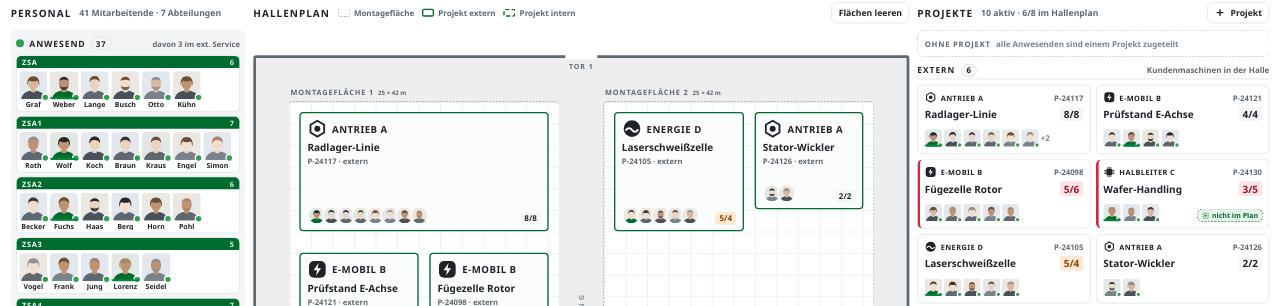
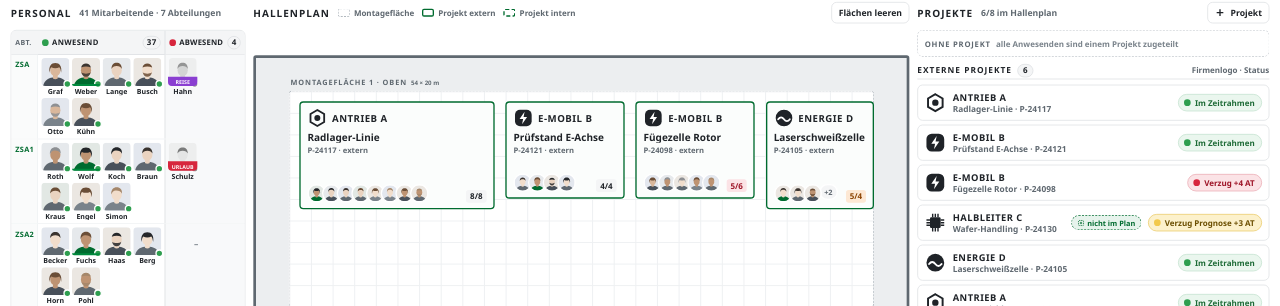
Before and after one commit to lenski84/test-data1, a plain HTML site: page montageboard/index.html in a window 1280 px wide. Shown: the part 90-396 px from the top of the page. Drawn offline with Linux system fonts and the light colour scheme.

Commit message:
Montageboard: Flächen oben/unten, Personal-Tabelle, Projektliste mit Status
- Hallenplan: Montagefläche 1 oben, Montagefläche 2 unten, Hauptgang dazwischen
- Personal als Tabelle: Abteilung | Anwesend | Abwesend nebeneinander
- Externe und interne Projekte als Liste mit Firmenlogo und Status
  (im Zeitrahmen / Verzug Prognose / Verzug), Service nur mit Personen

Co-Authored-By: Claude Opus 5.5 <noreply@anthropic.com>
Claude-Session: https://claude.ai/code/session_01FF7tkQzNvBLpewGBDK23vb

```diff
--- a/montageboard/index.html
+++ b/montageboard/index.html
@@ -124,6 +124,48 @@ input{font:inherit}
 .dim .pt.hit .ph-img{box-shadow:0 0 0 2px var(--white),0 0 0 4px var(--green-dk)}
 .dragging{opacity:.35}
 .drop-note{border:1.5px dashed var(--line-2);border-radius:var(--r);padding:8px;font-size:12px;font-weight:600;color:var(--text-2);text-align:center}
+
+/* Tabelle Anwesend | Abwesend */
+.ptab{background:var(--white);border:1px solid var(--line);border-radius:var(--r);overflow:hidden;flex:none}
+.pt-h,.prow{display:grid;grid-template-columns:40px minmax(0,1fr) 120px}
+.pt-h{height:36px;background:var(--surface);border-bottom:1px solid var(--line);font-size:11.5px;font-weight:800;letter-spacing:.05em;text-transform:uppercase}
+.pt-h > span{display:flex;align-items:center;gap:5px;padding:0 6px;min-width:0}
+.pt-h > span:first-child{font-size:10.5px;color:var(--text-2);letter-spacing:.04em}
+.pt-h i{width:10px;height:10px;border-radius:50%;flex:none}
+.pt-h .count{margin-left:auto;min-width:20px;padding:0 5px}
+.pt-h .c-ab{letter-spacing:.02em}
+.pt-h .c-ab,.prow .c-ab{border-left:1px solid var(--line)}
+.prow{border-bottom:1px solid #EEF0F2}
+.prow:last-child{border-bottom:0}
+.prow .dl{padding:8px 0 0 6px;line-height:13px;font-size:11px;font-weight:800;letter-spacing:.04em;color:var(--green-dk);border-right:1px solid #EEF0F2;background:#FAFBFB}
+.prow .c-an,.prow .c-ab{display:flex;flex-wrap:wrap;gap:4px;padding:5px 5px;align-content:flex-start;min-height:62px;min-width:0}
+.prow .c-ab{background:#F8F9FA}
+.prow .none{color:var(--text-3);font-size:13px;font-weight:700;padding:16px 0 0 38px}
+.c-an.drop-ok{background:var(--green-lt)!important;box-shadow:inset 0 0 0 2px var(--green)}
+.c-ab.drop-ok{background:#FDECEE!important;box-shadow:inset 0 0 0 2px var(--st-ab)}
+.ptab.flash{animation:flash 1.4s ease-out 2}
+
+/* Projektliste: Firmenlogo + Status */
+.plist2{display:flex;flex-direction:column;gap:6px}
+.pc2{position:relative;height:54px;padding:0 10px;border:1px solid var(--line);border-radius:var(--r);background:var(--white);display:flex;align-items:center;gap:10px;cursor:grab;min-width:0}
+.pc2 > .mk{width:32px;height:32px;flex:none}
+.pc2 .tx{display:flex;flex-direction:column;min-width:0;flex:1}
+.pc2 .tx b{font-size:14px;font-weight:800;letter-spacing:.05em;white-space:nowrap}
+.pc2 .tx span{font-size:12.5px;font-weight:600;color:var(--text-2);white-space:nowrap;overflow:hidden;text-overflow:ellipsis}
+.pc2 .tag{position:static;flex:none;height:22px;padding:0 8px;border-radius:11px;font-size:11px;font-weight:700;display:inline-flex;align-items:center;gap:4px;white-space:nowrap}
+.pc2.focus{border-color:var(--green);box-shadow:0 0 0 2px var(--green)}
+.pc2.drop-ok{border-color:var(--green);box-shadow:0 0 0 3px var(--green),0 0 16px rgba(0,137,61,.35)}
+.stat{flex:none;height:26px;padding:0 10px 0 8px;border-radius:13px;display:inline-flex;align-items:center;gap:6px;font-size:12px;font-weight:700;white-space:nowrap;border:1px solid}
+.stat i{width:10px;height:10px;border-radius:50%}
+.stat.g{background:#EAF6EE;border-color:#BFE0CA;color:#1E6B37} .stat.g i{background:var(--amp-g)}
+.stat.y{background:#FCF1CC;border-color:#E9C65A;color:#6B4E00} .stat.y i{background:var(--amp-y)}
+.stat.r{background:#FBE3E6;border-color:#E9A3AC;color:#9E1528} .stat.r i{background:var(--amp-r)}
+.svcbox{display:flex;flex-wrap:wrap;gap:10px;padding:8px;border:1px solid var(--line);border-radius:var(--r);min-height:84px}
+.svcbox.drop-ok{border-color:var(--st-ex);box-shadow:inset 0 0 0 2px var(--st-ex)}
+.svcbox .t{font-size:12px;font-weight:600;color:var(--text-3)}
+.pt.svcp{width:64px}
+.pt.svcp .ph-img{width:48px;height:48px}
+.pt .cu{font-size:9.5px;font-weight:700;color:var(--text-2);letter-spacing:.04em;white-space:nowrap}
 
 /* ---------- B3 Hallenplan ---------- */
 .legend-mini{display:flex;gap:12px;font-size:12px;font-weight:600;color:var(--text-2)}
@@ -638,17 +680,17 @@ const ZUTEILUNG = {
 /* HALLE in Metern: Umriss 60 × 50 m mit zwei Montageflächen und Hauptgang */
 const HALLE = {w:60, h:50};
 const FLAECHEN = [
-  {id:'F1', n:'Montagefläche 1', x:3,  y:4, w:25, h:42},
-  {id:'F2', n:'Montagefläche 2', x:32, y:4, w:25, h:42},
+  {id:'F1', n:'Montagefläche 1 · oben',  x:3, y:3,  w:54, h:20},
+  {id:'F2', n:'Montagefläche 2 · unten', x:3, y:27, w:54, h:20},
 ];
 /* PLAN – Projekt → aufgezogenes Rechteck (Meter, Hallenkoordinaten) */
 let PLAN = {
-  'P-24117':{x:4, y:5, w:23,h:11},
-  'P-24121':{x:4, y:18,w:11,h:10},
-  'P-24098':{x:16,y:18,w:11,h:10},
-  'I-26003':{x:4, y:36,w:11,h:9},
-  'P-24105':{x:33,y:5, w:12,h:11},
-  'P-24126':{x:46,y:5, w:10,h:9},
+  'P-24117':{x:4, y:4, w:18,h:10},
+  'P-24121':{x:23,y:4, w:11,h:9},
+  'P-24098':{x:35,y:4, w:11,h:9},
+  'P-24105':{x:47,y:4, w:10,h:10},
+  'P-24126':{x:4, y:28,w:11,h:8},
+  'I-26003':{x:16,y:28,w:10,h:8},
 };
 
 /* Stammdaten-Abruf per Projektnummer (fiktive ERP-Antworten) */
@@ -761,18 +803,13 @@ function renderPool(){
   const fokus = S.focus ? new Set(leute(S.focus).map(p=>p.id)) : null;
   const pt = p => `<div class="pt ${istAnw(p)?'':'abs'} ${S.sel===p.id?'sel':''} ${fokus&&fokus.has(p.id)?'hit':''}" draggable="true" data-pid="${p.id}" data-tip="${personTip(p)}">
       ${foto(p)}${p.s==='ex'?'<span class="svc">SERVICE</span>':''}${istAnw(p)?'':`<span class="why ${STATUS[p.s].c}">${why(p)}</span>`}<span class="cap">${surname(p.n)}</span></div>`;
-  const depts = list => TEAMS.map(t=>{ const m=list.filter(p=>p.t===t); if(!m.length) return '';
-      return `<div class="dept ${m.length>3?'full':''}"><div class="dept-h">${t}<b>${m.length}</b></div><div class="phs">${m.map(pt).join('')}</div></div>`; }).join('');
-  const cnt = s => ab.filter(p=>p.s===s.split(':')[0] && (!s.includes(':')||p.grund===s.split(':')[1])).length;
-  const nEx = an.filter(p=>p.s==='ex').length;
   $('#poolSub').textContent = `${MITARBEITER.length} Mitarbeitende · ${TEAMS.length} Abteilungen`;
-  pool.innerHTML = `
-    <div class="sect an ${fokus?'dim':''}" data-drop="an"><div class="sect-h"><i class="st-an"></i>Anwesend <span class="count">${an.length}</span><span class="hint">davon ${nEx} im ext. Service</span></div>
-      <div class="depts">${depts(an)}</div></div>
-    <div class="sect ab ${fokus?'dim':''}" data-drop="ab"><div class="sect-h"><i class="st-ab"></i>Abwesend <span class="count">${ab.length}</span>
-      <span class="hint" data-tip="Krank ${cnt('ab:Krank')} · Urlaub ${cnt('ab:Urlaub')} · Dienstreise ${cnt('dr')} · Schulung ${cnt('sc')}">krank, Urlaub, Reise, Schulung</span></div>
-      ${ab.length?`<div class="depts">${depts(ab)}</div>`:''}
-      <div class="drop-note">Bild hierher ziehen = abwesend melden · Person wird aus Projekt und Hallenplan genommen</div></div>`;
+  pool.innerHTML = `<div class="ptab ${fokus?'dim':''}">
+    <div class="pt-h"><span>Abt.</span><span class="c-an" data-drop="an"><i class="st-an"></i>Anwesend<b class="count">${an.length}</b></span><span class="c-ab" data-drop="ab"><i class="st-ab"></i>Abwesend<b class="count">${ab.length}</b></span></div>
+    ${TEAMS.map(t=>{ const a=an.filter(p=>p.t===t), b=ab.filter(p=>p.t===t);
+      return `<div class="prow"><span class="dl">${t.replace("/","/<br>")}</span><div class="c-an" data-drop="an">${a.map(pt).join('')}</div><div class="c-ab" data-drop="ab">${b.map(pt).join('')||'<span class="none">–</span>'}</div></div>`; }).join('')}
+    </div>
+    <div class="drop-note">Bild in die Spalte <b>Abwesend</b> ziehen = abwesend melden · zurück in <b>Anwesend</b> = wieder da</div>`;
 }
 
 /* =============================================================================
@@ -783,15 +820,15 @@ const box = r => `left:${pc(r.x,HALLE.w)};top:${pc(r.y,HALLE.h)};width:${pc(r.w,
 function renderMap(){
   const map = $('#map');
   let html = `
-    <span class="gate" style="left:${pc(28.5,60)};width:${pc(3,60)};top:-6px"></span><span class="gate-l" style="left:50%;top:6px">TOR 1</span>
-    <span class="gate" style="left:${pc(28.5,60)};width:${pc(3,60)};bottom:-6px"></span><span class="gate-l" style="left:50%;bottom:6px">TOR 2</span>
-    <div class="aisle" style="${box({x:28,y:4,w:4,h:42})}"><span>HAUPTGANG</span></div>`;
+    <span class="gate" style="top:${pc(23.5,50)};height:${pc(3,50)};left:-6px;width:8px"></span><span class="gate-l" style="left:34px;top:${pc(25,50)};transform:translateY(-50%)">TOR 1</span>
+    <span class="gate" style="top:${pc(23.5,50)};height:${pc(3,50)};right:-6px;width:8px"></span><span class="gate-l" style="right:4px;top:${pc(25,50)};transform:translateY(-50%)">TOR 2</span>
+    <div class="aisle" style="${box({x:3,y:23,w:54,h:4})}"><span style="writing-mode:horizontal-tb;transform:none">HAUPTGANG</span></div>`;
   FLAECHEN.forEach(f=>{
     html += `<div class="fl" data-fl="${f.id}" style="${box(f)};background-image:linear-gradient(to right,#EEF0F2 1px,transparent 1px),linear-gradient(to bottom,#EEF0F2 1px,transparent 1px);background-size:${100/(f.w/2)}% ${100/(f.h/2)}%">
       <span class="fl-l">${f.n}<small>${f.w} × ${f.h} m</small></span></div>`;
   });
   // Hinweis auf größter freier Zone
-  const hz = [{x:33,y:18,w:23,h:26},{x:4,y:29,w:23,h:6},{x:16,y:36,w:11,h:9}].find(z=>frei(z));
+  const hz = [{x:28,y:29,w:28,h:16},{x:4,y:37,w:22,h:9},{x:25,y:15,w:31,h:7}].find(z=>frei(z));
   if(hz) html += `<div class="fl-hint" style="${box(hz)}">${ICO.draw}Rechteck aufziehen<br><span style="font-weight:600">oder Projektkarte von rechts hierher ziehen</span></div>`;
   Object.entries(PLAN).forEach(([nr,r])=>{
     const pr = PR(nr); if(!pr) return;
@@ -816,24 +853,27 @@ function renderProjects(){
   const box2 = $('#proj');
   const ohne = MITARBEITER.filter(p=>istAnw(p) && !ZUTEILUNG[p.id]);
   const nPlan = PROJEKTE.filter(p=>p.kl!=='service' && imPlan(p)).length, nHalle = PROJEKTE.filter(p=>p.kl!=='service').length;
-  $('#projSub').textContent = `${PROJEKTE.length} aktiv · ${nPlan}/${nHalle} im Hallenplan`;
+  $('#projSub').textContent = `${nPlan}/${nHalle} im Hallenplan`;
   let html = `<div class="ohne ${ohne.length?'has':''}" id="ohne" data-drop="ohne"><span class="l">Ohne Projekt</span>
     ${ohne.length ? ohne.map(p=>`<span class="ph-img ph-${p.id}" style="width:28px;height:28px" draggable="true" data-pid="${p.id}" data-tip="${personTip(p)}"><i class="sd ${STATUS[p.s].c}"></i></span>`).join('') : '<span class="t">alle Anwesenden sind einem Projekt zugeteilt</span>'}</div>`;
-  KLASSEN.forEach(([k,l,hint])=>{
+  [['extern','Externe Projekte','Firmenlogo · Status'],['intern','Interne Projekte','Firmenlogo · Status']].forEach(([k,l,hint])=>{
     const list = PROJEKTE.filter(p=>p.kl===k);
-    html += `<div class="sec"><div class="sec-h"><h3>${l}</h3><span class="count">${list.length}</span><span class="hint">${hint}</span></div><div class="cards">${list.map(card).join('')}</div></div>`;
+    html += `<div class="sec"><div class="sec-h"><h3>${l}</h3><span class="count">${list.length}</span><span class="hint">${hint}</span></div><div class="plist2">${list.map(zeile).join('')}</div></div>`;
   });
+  const svc = MITARBEITER.filter(p=>p.s==='ex');
+  html += `<div class="sec"><div class="sec-h"><h3>Service</h3><span class="count">${svc.length}</span><span class="hint">Personen beim Kunden · nicht im Hallenplan</span></div>
+    <div class="svcbox" data-drop="svc">${svc.map(p=>{ const pr=PR(ZUTEILUNG[p.id]);
+      return `<div class="pt svcp ${S.sel===p.id?'sel':''}" draggable="true" data-pid="${p.id}" data-tip="${personTip(p)}">${foto(p)}<span class="cap">${surname(p.n)}</span><span class="cu">${pr?LOGO[pr.c].n:''}</span></div>`; }).join('') || '<span class="t">niemand im externen Service</span>'}</div></div>`;
   box2.innerHTML = html;
 }
-function card(pr){
-  const ppl = leute(pr.nr), n = ppl.length, vis = ppl.length>7 ? 6 : 7;
-  const tag = pr.kl==='service' ? `<span class="tag kunde">${ICO.truck}beim Kunden</span>`
-            : imPlan(pr) ? '' : `<span class="tag plan" data-tip="Noch keine Fläche im Hallenplan – Karte auf eine Montagefläche ziehen oder Rechteck aufziehen">${ICO.pin}nicht im Plan</span>`;
-  return `<article class="pc ${n<pr.soll?'under':''} ${S.focus===pr.nr?'focus':''}" data-nr="${pr.nr}" draggable="${pr.kl!=='service'}" data-tip="${pr.nr} ${pr.nm} · Phase ${pr.cur} · bis ${pr.to}${pr.kl!=='service'?'\nKarte auf eine Montagefläche ziehen = platzieren':''}">
-    <div class="co">${mk(pr.c)}<b>${LOGO[pr.c].n}</b><span class="nr">${pr.nr}</span></div>
-    <div class="pn"><span>${pr.nm}</span><span class="cnt ${n<pr.soll?'under':n>pr.soll?'over':''}" data-tip="Personal Ist ${n} / Soll ${pr.soll}">${n}/${pr.soll}</span></div>
-    <div class="ppl">${ppl.slice(0,vis).map(p=>foto(p).replace('class="ph-img','draggable="true" data-pid="'+p.id+'" data-tip="'+personTip(p)+'" class="ph-img')).join('') || '<span class="none">keine Person zugeteilt</span>'}${ppl.length>vis?`<span class="none" style="font-weight:800">+${ppl.length-vis}</span>`:''}</div>
-    ${tag}</article>`;
+function zeile(pr){
+  const f = forecast(pr), d = f.amp[2];
+  const st = d==='g' ? 'Im Zeitrahmen' : d==='y' ? `Verzug Prognose +${pr.verzug.at} AT` : `Verzug +${pr.verzug.at} AT`;
+  return `<article class="pc2 ${S.focus===pr.nr?'focus':''}" data-nr="${pr.nr}" draggable="true" data-tip="${pr.nr} ${pr.nm} · Phase ${pr.cur} · bis ${pr.to}\nPersonal Ist ${ist(pr)} / Soll ${pr.soll}${imPlan(pr)?'':'\nNoch nicht im Hallenplan – auf eine Montagefläche ziehen'}">
+    <span class="mk">${LOGO[pr.c].svg}</span>
+    <div class="tx"><b>${LOGO[pr.c].n}</b><span>${pr.nm} · ${pr.nr}</span></div>
+    ${imPlan(pr)?'':`<span class="tag plan">${ICO.pin}nicht im Plan</span>`}
+    <span class="stat ${d}"><i></i>${st}</span></article>`;
 }
 
 /* =============================================================================
@@ -1245,7 +1285,7 @@ map.addEventListener('pointerup', e=>{
 let drag = null;   // {pid} oder {nr}
 const stage = $('#stage');
 stage.addEventListener('dragstart', e=>{
-  const p = e.target.closest && e.target.closest('[data-pid]'), c = e.target.closest && e.target.closest('.pc[draggable="true"]');
+  const p = e.target.closest && e.target.closest('[data-pid]'), c = e.target.closest && e.target.closest('.pc2');
   if(p){ drag = {pid:p.dataset.pid}; p.classList.add('dragging'); }
   else if(c){ drag = {nr:c.dataset.nr}; c.classList.add('dragging'); }
   else return;
@@ -1256,7 +1296,7 @@ stage.addEventListener('dragend', ()=>{ drag=null; clearDrop(); document.querySe
 function ziel(e){
   if(!drag) return null;
   if(drag.pid){
-    const t = e.target.closest('.pr,.pc,[data-drop]'); return t;
+    const t = e.target.closest('.pr,.pc2,[data-drop]'); return t;
   }
   return e.target.closest('.fl,.pr');
 }
@@ -1269,11 +1309,13 @@ stage.addEventListener('drop', e=>{
     const p = byId[d.pid];
     if(t.dataset.nr) return zuteilen(d.pid, t.dataset.nr);
     if(t.dataset.drop==='ab'){ if(istAnw(p)) openPop('person', t.getBoundingClientRect(), {pid:d.pid, pending:['ab','Krank']}); return; }
-    if(t.dataset.drop==='an'||t.dataset.drop==='ohne'){ if(!istAnw(p)||ZUTEILUNG[d.pid]) loesen(d.pid); return; }
+    if(t.dataset.drop==='svc'){ openPop('person', t.getBoundingClientRect(), {pid:d.pid, pending:['ex',null]}); return; }
+    if(t.dataset.drop==='an'){ if(!istAnw(p)) loesen(d.pid); return; }
+    if(t.dataset.drop==='ohne'){ if(!istAnw(p)||ZUTEILUNG[d.pid]) loesen(d.pid); return; }
     return;
   }
   // Projektkarte auf Fläche → Standardrechteck an der Abwurfstelle
-  const pr = PR(d.nr), m = toM(e), f = FLAECHEN.find(x=>m.x>=x.x&&m.x<=x.x+x.w) || FLAECHEN[0];
+  const pr = PR(d.nr), m = toM(e), f = FLAECHEN.find(x=>m.y>=x.y&&m.y<=x.y+x.h) || (m.y<25?FLAECHEN[0]:FLAECHEN[1]);
   const sz = PLAN[d.nr] ? {w:PLAN[d.nr].w,h:PLAN[d.nr].h} : {w:Math.max(8,Math.min(14,pr.soll*2+4)), h:8};
   const r = freiePos(f, sz.w, sz.h, m.x, m.y, d.nr);
   if(!r){ toast('Kein freier Platz in dieser Größe – Rechteck selbst aufziehen'); return; }
@@ -1324,7 +1366,7 @@ stage.addEventListener('click', e=>{
     const r = person.getBoundingClientRect(); renderPool(); renderMap(); renderProjects();
     openPop('person', r, {pid}); return;
   }
-  const pcard = T.closest('.pc');
+  const pcard = T.closest('.pc2');
   if(pcard){
     if(S.sel){ zuteilen(S.sel, pcard.dataset.nr); return; }
     S.focus = S.focus===pcard.dataset.nr ? null : pcard.dataset.nr; S.selRect = PLAN[S.focus] ? S.focus : null; renderAll(); return;
@@ -1333,16 +1375,16 @@ stage.addEventListener('click', e=>{
   if(area && S.sel && S.pop && S.pop.kind==='person' && istAnw(byId[S.sel])){ S.pop.pending=['ab','Krank']; renderPop(); return; }
   if(S.pop || S.sel || S.focus){ S.sel=null; S.focus=null; S.selRect=null; closePop(); renderAll(); }
 });
-stage.addEventListener('dblclick', e=>{ const c = e.target.closest('.pc,.pr'); if(c){ S.hl=c.dataset.nr; setView('forecast'); } });
+stage.addEventListener('dblclick', e=>{ const c = e.target.closest('.pc2,.pr'); if(c){ S.hl=c.dataset.nr; setView('forecast'); } });
 $('#undo').addEventListener('click', ()=>{ undo(); $('#snack').classList.add('hide'); });
 
 function kpiClick(k){
   if(S.view!=='board') setView('board');
   const flash = el=>{ if(!el) return; el.classList.remove('flash'); void el.offsetWidth; el.classList.add('flash'); };
-  if(k==='an') flash($('.sect.ab'));
+  if(k==='an') flash($('.ptab'));
   if(k==='ohne') flash($('#ohne'));
-  if(k==='under') document.querySelectorAll('.pc.under').forEach(flash);
-  if(k==='plan') document.querySelectorAll('.pc .tag.plan').forEach(t=>flash(t.closest('.pc')));
+  if(k==='under') document.querySelectorAll('.pr .cnt.under').forEach(c=>flash(c.closest('.pr')));
+  if(k==='plan') document.querySelectorAll('.pc2 .tag.plan').forEach(t=>flash(t.closest('.pc2')));
   if(k==='rot'){ S.hl = (PROJEKTE.find(p=>forecast(p).amp.includes('r'))||{}).nr; setView('forecast'); }
   if(k==='mn') toast('3 Maßnahmen überfällig – Ansicht „Maßnahmen“ folgt');
 }
```
Also changed, not shown: montageboard/vorschau/1-board.png, montageboard/vorschau/2-rechteck-aufziehen.png, montageboard/vorschau/3-projekt-zuordnen.png, montageboard/vorschau/4-person-popup.png, montageboard/vorschau/5-abwesend-melden.png, montageboard/vorschau/6-forecast.png, montageboard/vorschau/7-auswertung.png.
